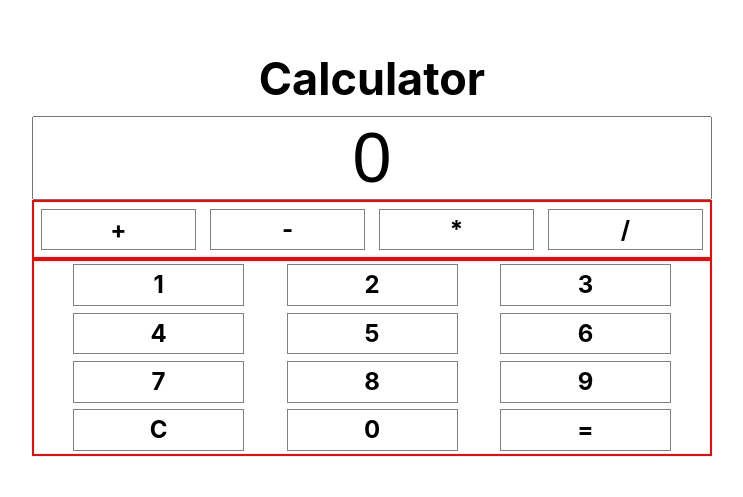
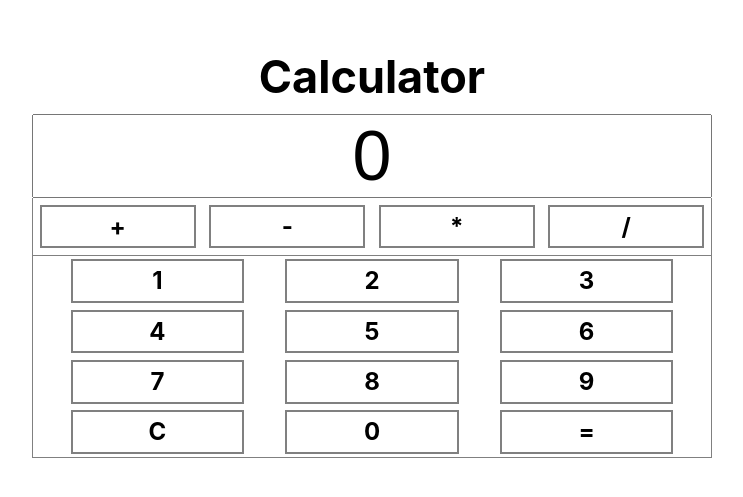
Before and after one commit to acoman-cloud/vercel-project-1, a React (Create React App) app: page / in a window 1280 px wide. Shown: the part 151-648 px from the top of the page, without its empty margins (268-1011 px from the left). Built offline with nearby package versions, Linux system fonts and the light colour scheme.

Commit message:
finally got the styling

```diff
--- a/src/App.css
+++ b/src/App.css
@@ -45,14 +45,15 @@ code:after {
 .numbers{
   display:flex;
   flex-wrap: wrap;
-  border:2px solid red;
+  border:1px solid gray;
   justify-content: space-evenly;
-  margin:0;
+  border-top:0px;
 }
 .number{
-  border:1px solid gray;
+  border:2px solid gray;
   width:25%;
   margin:.5%;
+
 }
 .number:hover{
   background-color: black;
@@ -63,10 +64,11 @@ code:after {
 .operations{
   display:flex;
   justify-content: center;
-  border:2px solid red;
+  border:1px solid gray;
+  border-top:0px;
 }
 .operation{
-  border:1px solid gray;
+  border:2px solid gray;
   width:30%;
   margin:1%;
 }
```
